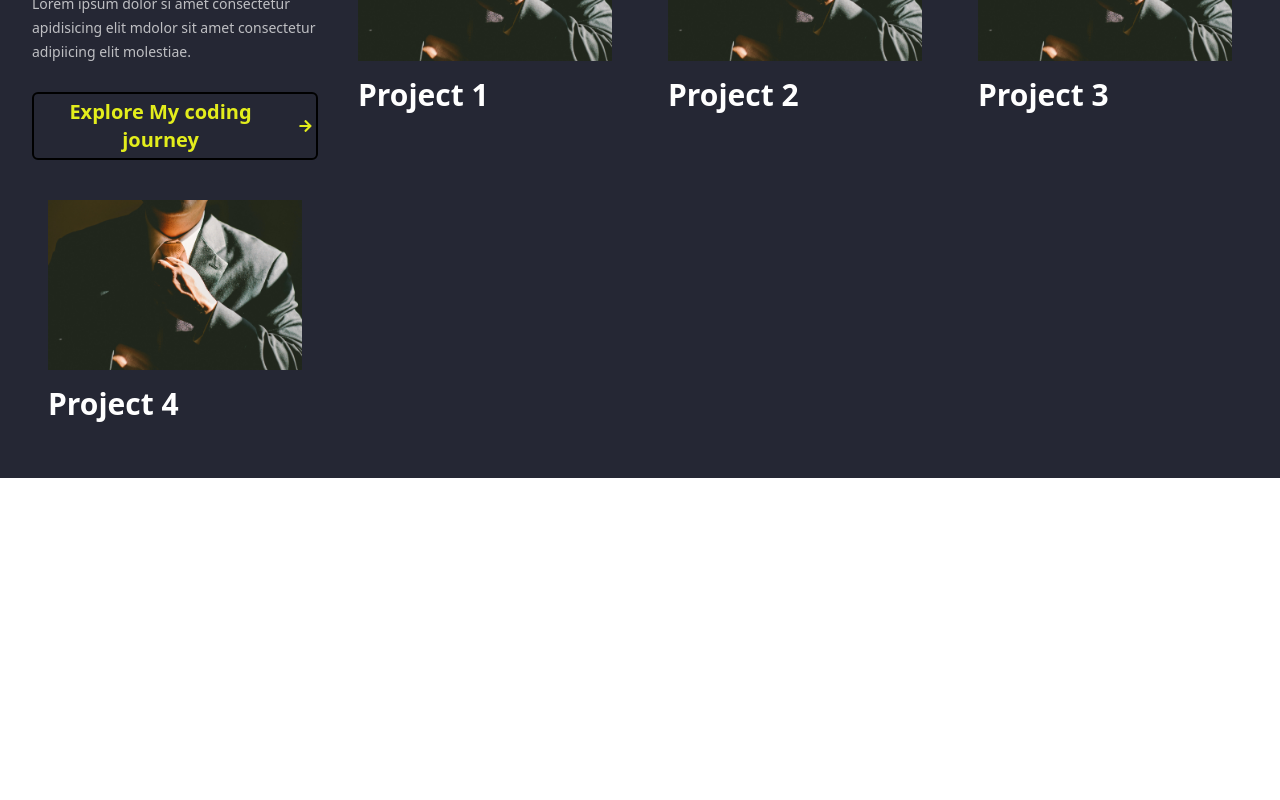
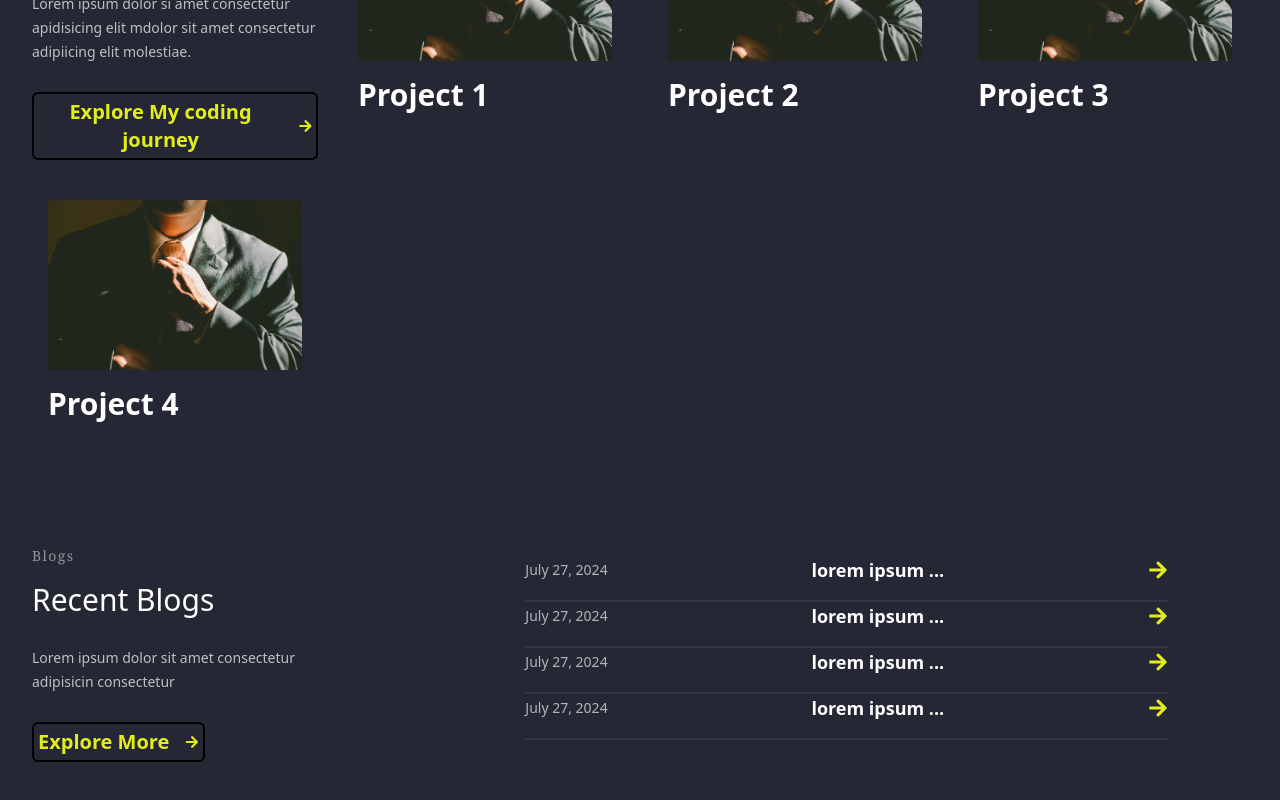
Before and after one commit to immanuelmathari/my-portfolio1, a React (Vite) app: page / in a window 1280 px wide. Shown: the part 2076-2876 px from the top of the page. Before the commit the page ends 2554 px from the top, so only its background shows below. Built offline with nearby package versions, Linux system fonts and the light colour scheme.

Commit message:
blog section

```diff
--- a/src/App.jsx
+++ b/src/App.jsx
@@ -4,6 +4,7 @@ import Hero from './components/Hero'
 import Contact from './components/Contact'
 import Skills from './components/Skills'
 import Projects from './components/Projects'
+import Blogs from './components/Blogs'
 
 const App = () => {
   return (
@@ -13,6 +14,7 @@ const App = () => {
       <Contact />
       <Skills />
       <Projects />
+      <Blogs />
     </main>
   )
 }
--- /dev/null
+++ b/src/components/Blogs.jsx
@@ -0,0 +1,70 @@
+import React from 'react'
+import { FaArrowRight } from 'react-icons/fa'
+
+const blogs = [
+    {
+        id: 1,
+        title: 'lorem ipsum',
+        date: 'July 27, 2024',
+    },
+    {
+        id: 2,
+        title: 'lorem ipsum',
+        date: 'July 27, 2024',
+    },
+    {
+        id: 3,
+        title: 'lorem ipsum',
+        date: 'July 27, 2024',
+    },
+    {
+        id: 4,
+        title: 'lorem ipsum',
+        date: 'July 27, 2024',
+    },
+]
+
+const Blogs = () => {
+  return (
+    <div className='bg-darkGray text-white py-14'>
+        <div className='container'>
+            <div className='grid grid-cols-1 md:grid-cols-3 items-center gap-6'>
+                <section className='space-y-7 lg:max-w-[300px]'>
+                    <p className='text-sm opacity-50 tracking-widest font-serif translate-y-3'>
+                        Blogs
+                    </p>
+                    <h1 className='text-2xl lg:text-3xl'>
+                        Recent Blogs
+                    </h1>
+                    <p className='text-sm leading-6 opacity-70'>
+                        Lorem ipsum dolor sit amet consectetur adipisicin consectetur
+                    </p>
+                    <button className='text-primary rounded-md border-2 border-black text-xl font-bold p-1 flex items-center gap-4 group bg-darkGray hover:bg-primary hover:border-3 hover:text-black transition-all hover:translate-x-4 duration-300'>
+                        Explore More
+                        <FaArrowRight className='text-sm group-hover:translate-x-2 transition duration-200' />
+                    </button>
+                </section>
+                <section className='col-span-2 lg:px-20'>
+                    <div className='space-y-10'>
+
+                    </div>
+                    {/* Blogs card section  */}
+                    {
+                        blogs.map((blog) => {
+                            return (
+                    <div key={blog.id} className='flex items-center justify-between border-b-2 border-gray pb-4'>
+                        <p className='text-sm opacity-65'>{blog.date}</p>
+                        <p className='text-lg font-bold'> {blog.title} ... </p>
+                        <FaArrowRight className='text-xl text-primary' />
+                    </div>
+                            )
+                        })
+                    }
+                </section>
+            </div>
+        </div>
+    </div>
+  )
+}
+
+export default Blogs
--- a/src/components/Skills.jsx
+++ b/src/components/Skills.jsx
@@ -34,7 +34,7 @@ const Skills = () => {
                 skills.map((skill) => {
                     return (
                         // max width makes our cards quite bigger. looks good
-                        <div key={skill.id} className='flex items-center bg-white/15 gap-6 px-7 py-12 max-w-[300px] hover:shadow-lg hover:scale-105 duration-300'>
+                        <div key={skill.id} className='flex items-center bg-white/15 gap-6 px-7 py-12 max-w-[300px] hover:shadow-lg hover:bg-primary hover:text-black hover:cursor-pointer hover:scale-105 duration-300'>
                             {skill.icon}
                             <div className='space-y-3'>
                             <h1 className='text-2xl font-bold'>
```
